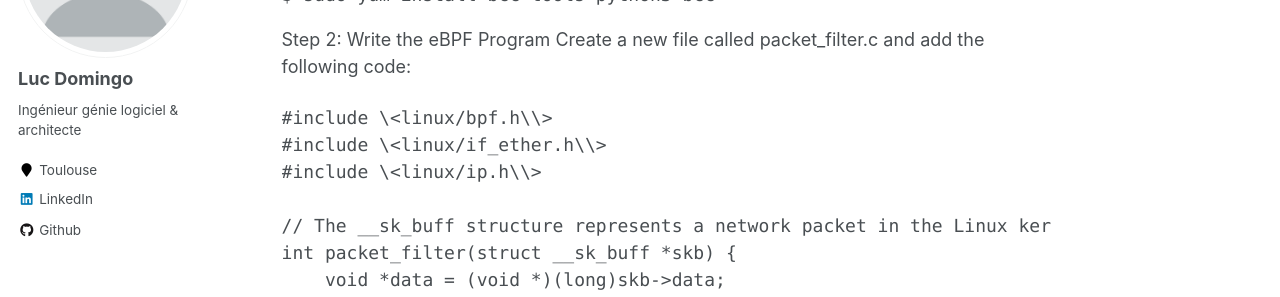
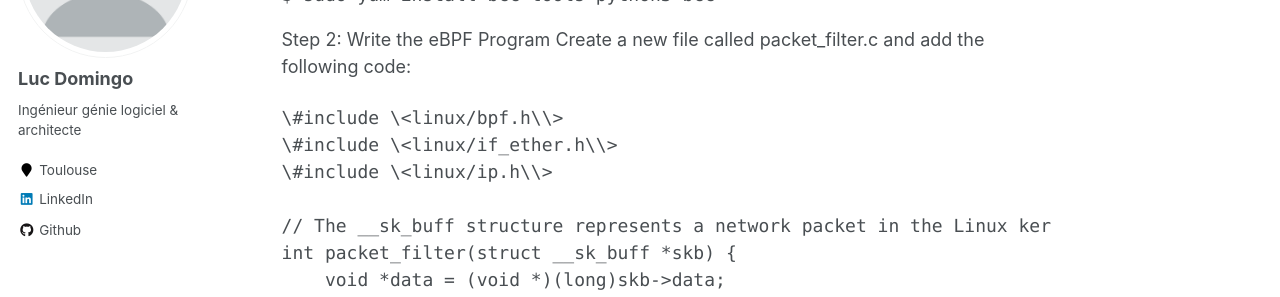
Before and after one commit to LucDomingo/mywebsite, a Jekyll site: the page built from _posts/2023-05-27-power-of-eBPF.md, in a window 1280 px wide and 1400 px high, scrolled down 1868 px. Shown: the part 153-450 px from the top of the window. Built offline with Jekyll 4.4.1, drawn with Linux system fonts in a browser that asks for light colours; some of the changed text lies outside the part shown.

```diff
--- a/_posts/2023-05-27-power-of-eBPF.md
+++ b/_posts/2023-05-27-power-of-eBPF.md
@@ -58,9 +58,9 @@ $ sudo yum install bcc-tools python3-bcc
 Step 2: Write the eBPF Program
 Create a new file called packet_filter.c and add the following code:
 <pre>
-#include \<linux/bpf.h\\>
-#include \<linux/if_ether.h\\>
-#include \<linux/ip.h\\>
+\#include \<linux/bpf.h\\>
+\#include \<linux/if_ether.h\\>
+\#include \<linux/ip.h\\>
 
 // The __sk_buff structure represents a network packet in the Linux kernel
 int packet_filter(struct __sk_buff *skb) {
```
